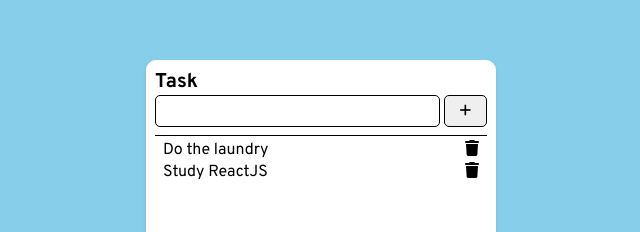
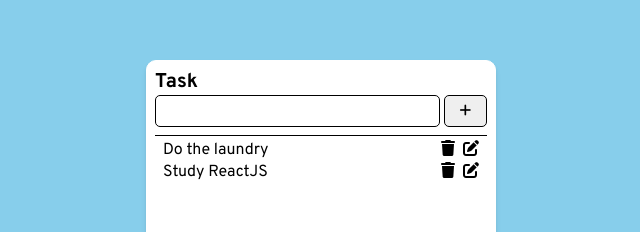
Before and after one commit to Sanjero20/task-app, a React (Vite) app: page / in a window 1280 px wide. Shown: the part 190-422 px from the top of the page, without its empty margins (319-959 px from the left). Built offline with nearby package versions, Linux system fonts and the light colour scheme; the HTML template or start-up script is replaced by a standard one.

Commit message:
Allow editing tasks

```diff
--- a/src/App.css
+++ b/src/App.css
@@ -60,3 +60,12 @@ li {
 i {
   cursor: pointer;
 }
+
+.icons {
+  display: flex;
+  gap: 0.5em;
+}
+
+.center {
+  text-align: center;
+}
--- a/src/App.jsx
+++ b/src/App.jsx
@@ -18,7 +18,9 @@ const randomTasks = [
 export class App extends Component {
   constructor(props) {
     super(props);
+
     this.deleteTask = this.deleteTask.bind();
+    this.editTask = this.editTask.bind();
 
     this.state = {
       task: {
@@ -29,21 +31,34 @@ export class App extends Component {
     };
   }
 
+  getIndex(event) {
+    const index = this.state.tasks.findIndex((task) => {
+      return task.id == event.target.dataset.id;
+    });
+
+    return index;
+  }
+
   deleteTask = (e) => {
-    const connectedID = e.target.dataset.id;
     const tasks = this.state.tasks;
-
-    const index = tasks.findIndex((task) => {
-      return task.id == connectedID;
-    });
+    const index = this.getIndex(e);
 
     tasks.splice(index, 1);
 
     this.setState({
       tasks: tasks,
     });
+  };
 
-    console.log(index);
+  editTask = (e) => {
+    const tasks = this.state.tasks;
+    const index = this.getIndex(e);
+
+    tasks[index].text = prompt('Edit Task');
+
+    this.setState({
+      tasks: tasks,
+    });
   };
 
   changeValue = (event) => {
@@ -57,6 +72,8 @@ export class App extends Component {
 
   addTask = (event) => {
     event.preventDefault();
+
+    if (this.state.task.text.trim() == '') return;
 
     this.setState({
       tasks: [...this.state.tasks, this.state.task],
@@ -89,6 +106,7 @@ export class App extends Component {
         <Overview
           tasks={this.state.tasks}
           deleteTask={this.deleteTask}
+          editTask={this.editTask}
         ></Overview>
       </div>
     );
--- a/src/components/Overview.jsx
+++ b/src/components/Overview.jsx
@@ -4,25 +4,38 @@ import React, { Component } from 'react';
 class Overview extends Component {
   constructor(props) {
     super(props);
+
+    this.getOutput = this.getOutput.bind();
   }
 
-  render() {
+  getOutput = () => {
     const tasks = this.props.tasks;
+    if (tasks.length <= 0) {
+      return <p className="center"> No tasks</p>;
+    }
 
-    return (
-      <ul>
-        {tasks.map((task) => (
+    return tasks.map((task) => (
       <li key={task.id}>
         {task.text}{' '}
+        <div className="icons">
           <i
             data-id={task.id}
             onClick={this.props.deleteTask}
             className="fa-solid fa-trash"
           ></i>
+
+          <i
+            data-id={task.id}
+            onClick={this.props.editTask}
+            className="fa-solid fa-pen-to-square"
+          ></i>
+        </div>
       </li>
-        ))}
-      </ul>
-    );
+    ));
+  };
+
+  render() {
+    return <ul>{this.getOutput()}</ul>;
   }
 }
 
```
Also changed, not shown: src/components/Modal.jsx (added, +14 -0 lines). Lines whose indentation alone changed are shown as unchanged.
